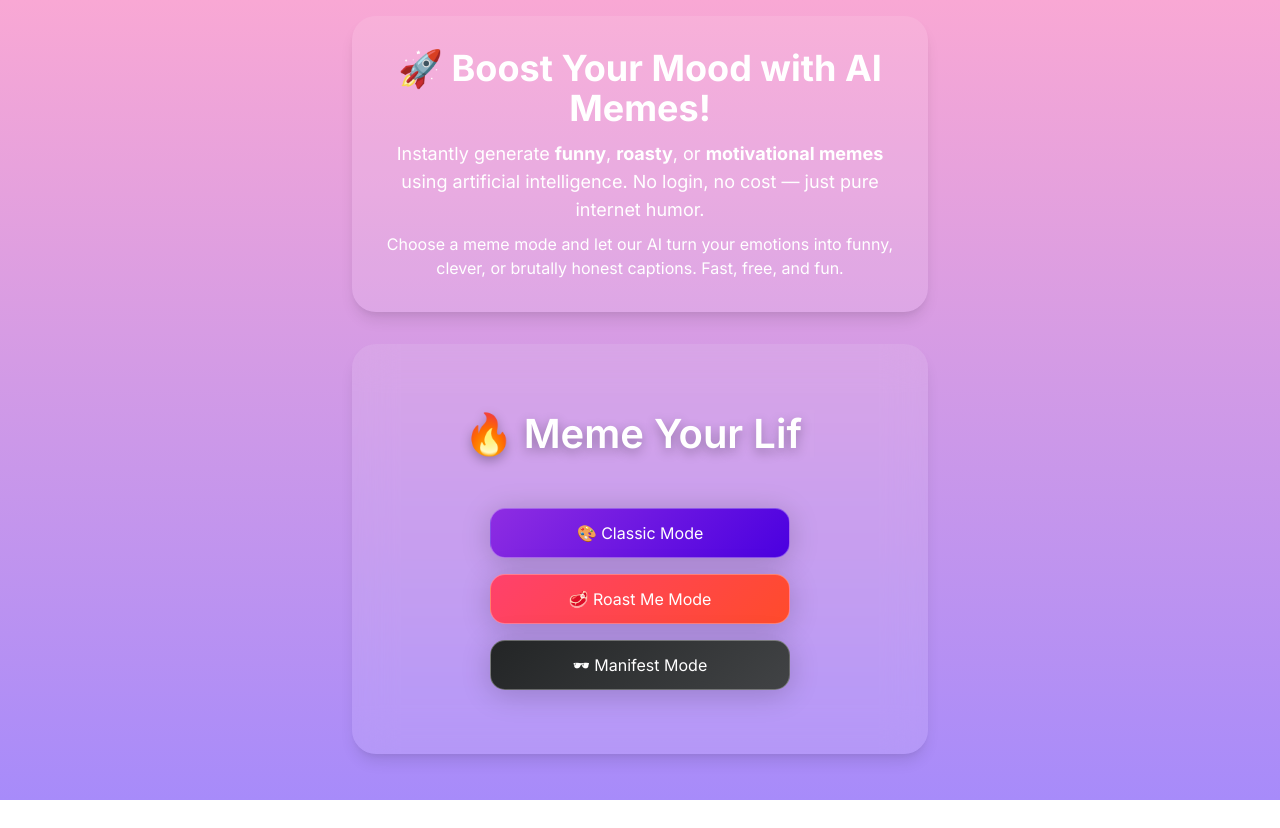
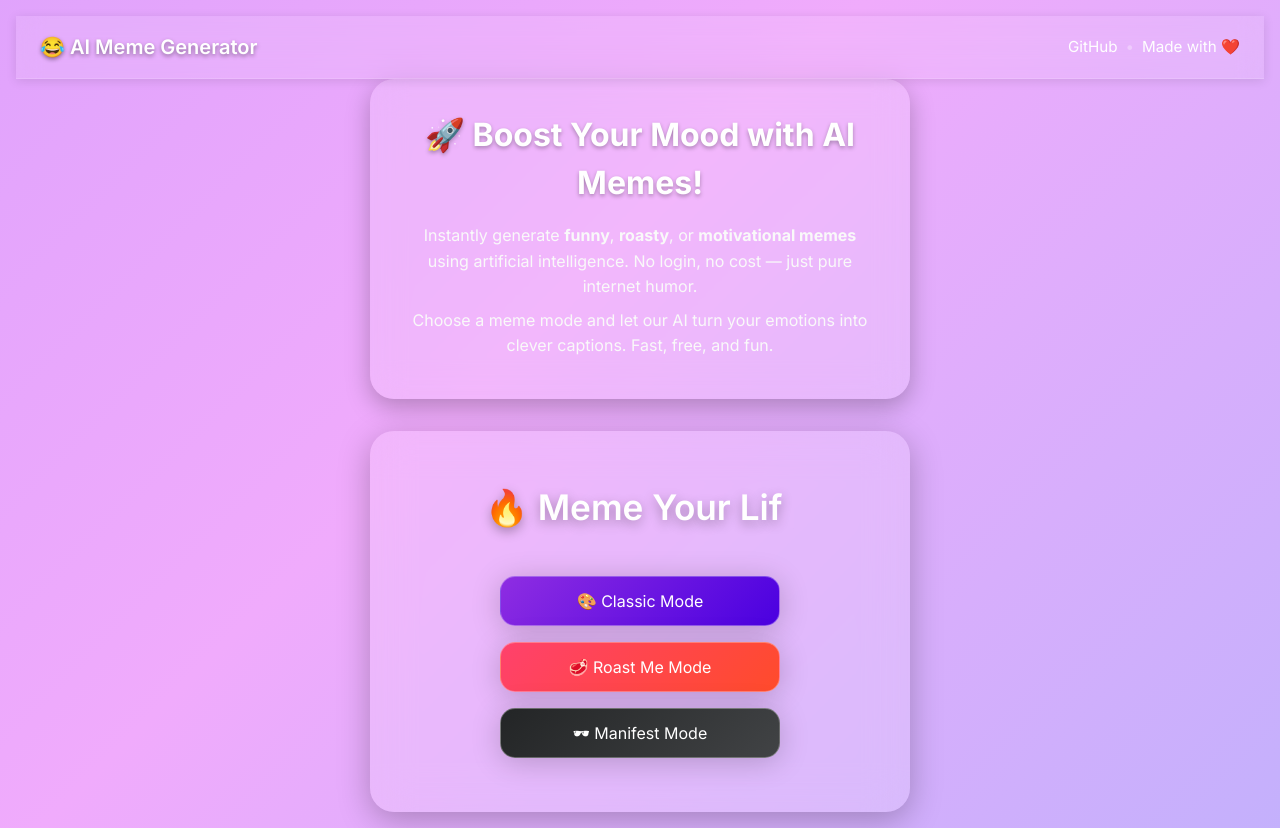
Before and after one commit to atakankaracali/aigeneratormeme, a React (Vite) app: page / in a window 1280 px wide. Before the commit the page ends 800 px from the top, so only its background shows below. Built offline with nearby package versions, Linux system fonts and the light colour scheme.

Commit message:
Edit-Main-Page

```diff
--- a/src/App.css
+++ b/src/App.css
@@ -21,7 +21,7 @@ body {
   display: flex;
   flex-direction: column;
   align-items: center;
-  justify-content: center;
+  justify-content: start;
   min-height: 100vh;
   width: 100%;
   padding: 1rem;
@@ -88,17 +88,6 @@ body {
   }
 }
 
-@media (max-width: 768px) {
-  .app-card {
-    padding: 1.5rem;
-    border-radius: 1rem;
-  }
-
-  .text-title {
-    font-size: 1.5rem;
-  }
-}
-
 .hero-card {
   width: 100%;
   max-width: 540px;
@@ -129,6 +118,15 @@ body {
 }
 
 @media (max-width: 768px) {
+  .app-card {
+    padding: 1.5rem;
+    border-radius: 1rem;
+  }
+
+  .text-title {
+    font-size: 1.5rem;
+  }
+
   .hero-card {
     padding: 1.5rem;
     border-radius: 1rem;
--- a/src/App.tsx
+++ b/src/App.tsx
@@ -4,6 +4,7 @@ import Intro from './components/Intro';
 import Question from './components/Question';
 import MemeDisplay from './components/MemeDisplay';
 import Loader from './components/Loader';
+import Header from './components/Header';
 import { motion } from "framer-motion";
 import './App.css';
 
@@ -101,24 +102,16 @@ function App() {
   const isRoastMode = mode === "roast";
 
   return (
-    <div className="app-wrapper flex flex-col items-center justify-start min-h-screen p-4 bg-gradient-to-b from-pink-300 to-purple-400">
+    <div className="app-wrapper">
+      <Header />
 
-      {/* 🔼 New SEO + Intro Card */}
-      <div className="w-full max-w-xl bg-white bg-opacity-10 backdrop-blur-md rounded-3xl shadow-lg p-6 sm:p-8 text-center mb-8">
-        <h1 className="text-3xl sm:text-4xl font-bold text-white mb-3">
-          🚀 Boost Your Mood with AI Memes!
-        </h1>
-        <p className="text-white text-base sm:text-lg mb-2">
-          Instantly generate <strong>funny</strong>, <strong>roasty</strong>, or <strong>motivational memes</strong> using artificial intelligence. No login, no cost — just pure internet humor.
-        </p>
-        <p className="text-white text-sm sm:text-base">
-          Choose a meme mode and let our AI turn your emotions into funny, clever, or brutally honest captions. Fast, free, and fun.
-        </p>
+      <div className="hero-card">
+        <h1>🚀 Boost Your Mood with AI Memes!</h1>
+        <p>Instantly generate <strong>funny</strong>, <strong>roasty</strong>, or <strong>motivational memes</strong> using artificial intelligence. No login, no cost — just pure internet humor.</p>
+        <p>Choose a meme mode and let our AI turn your emotions into clever captions. Fast, free, and fun.</p>
       </div>
 
-      {/* 🔽 Original Main Card */}
-      <div className="app-card w-full max-w-xl bg-white bg-opacity-10 backdrop-blur-md rounded-3xl shadow-lg p-6 sm:p-10 text-center">
-
+      <div className="app-card">
         {step === 0 && <Intro onNext={handleNextStep} />}
 
         {step === 1 && !isRoastMode && (
@@ -162,7 +155,7 @@ function App() {
             <motion.button
               whileHover={{ scale: 1.1 }}
               whileTap={{ scale: 0.95 }}
-              className="meme-button bg-purple-600 hover:bg-purple-700 text-white font-semibold py-3 px-6 rounded-full transition-all"
+              className="meme-button"
               onClick={generateMeme}
             >
               {isRoastMode ? '🥩 Roast Me' : '🚀 Generate Meme'}
@@ -179,7 +172,7 @@ function App() {
               whileHover={{ scale: 1.1 }}
               whileTap={{ scale: 0.95 }}
               onClick={restart}
-              className="restart-button mt-4 bg-white text-black py-2 px-5 rounded-full shadow-md"
+              className="restart-button"
             >
               🔄 Create Another Meme
             </motion.button>
--- /dev/null
+++ b/src/components/Header.tsx
@@ -0,0 +1,25 @@
+import './styles/header.css';
+
+const Header = () => {
+  return (
+    <header className="app-header">
+      <div className="header-left">
+        <span className="header-title">😂 AI Meme Generator</span>
+      </div>
+      <div className="header-right">
+        <a
+          href="https://github.com/your-repo"
+          target="_blank"
+          rel="noopener noreferrer"
+          className="header-link"
+        >
+          GitHub
+        </a>
+        <span className="header-divider">•</span>
+        <span className="header-made">Made with ❤️</span>
+      </div>
+    </header>
+  );
+};
+
+export default Header;
--- a/src/components/Intro.tsx
+++ b/src/components/Intro.tsx
@@ -11,7 +11,7 @@ const Intro = ({ onNext }: IntroProps) => (
     transition={{ duration: 0.5 }}
     className="intro-container"
   >
-    <h2 className="intro-title">
+    <h2 className="intro-title" aria-label="AI Meme Generator animated title">
       <Typewriter
         words={['😂 AI Meme Generator', '🔥 Meme Your Life', '🚀 Boost Your Mood!']}
         loop={0}
--- a/src/components/MemeDisplay.tsx
+++ b/src/components/MemeDisplay.tsx
@@ -26,15 +26,10 @@ const MemeDisplay = ({ meme }: MemeDisplayProps) => {
   };
 
   const handleDownload = () => {
-    if (memeRef.current === null) return;
-
+    if (!memeRef.current) return;
     toPng(memeRef.current, { cacheBust: true })
-      .then((dataUrl) => {
-        saveAs(dataUrl, 'meme.png');
-      })
-      .catch((err) => {
-        console.error('❌ Download Error:', err);
-      });
+      .then((dataUrl) => saveAs(dataUrl, 'meme.png'))
+      .catch((err) => console.error('❌ Download Error:', err));
   };
 
   return (
@@ -48,7 +43,6 @@ const MemeDisplay = ({ meme }: MemeDisplayProps) => {
         ref={memeRef}
       >
         <h3 className="meme-title">🔥 Your Meme 🔥</h3>
-
         <p className="meme-text">{meme}</p>
 
         <div className="button-group">
--- a/src/components/Question.tsx
+++ b/src/components/Question.tsx
@@ -8,26 +8,32 @@ type QuestionProps = {
   setSelected: (val: string) => void;
 };
 
-const Question = ({ title, options, setSelected }: QuestionProps) => (
+const Question = ({ title, options, selected, setSelected }: QuestionProps) => (
   <motion.div
-    initial={{ opacity: 0 }}
-    animate={{ opacity: 1 }}
+    initial={{ opacity: 0, y: 10 }}
+    animate={{ opacity: 1, y: 0 }}
     transition={{ duration: 0.5 }}
     className="question-container"
   >
-    <h2 className="question-title">{title}</h2>
+    <h3 className="question-title">{title}</h3>
+
     <div className="option-group">
-      {options.map((option) => (
+      {options.map((option) => {
+        const isActive = selected === option;
+
+        return (
           <motion.button
             key={option}
-          whileHover={{ scale: 1.1 }}
+            whileHover={{ scale: 1.05 }}
             whileTap={{ scale: 0.95 }}
             onClick={() => setSelected(option)}
-          className="option-button"
+            className={`option-button ${isActive ? 'selected' : ''}`}
+            aria-pressed={isActive}
           >
             {option}
           </motion.button>
-      ))}
+        );
+      })}
     </div>
   </motion.div>
 );
--- /dev/null
+++ b/src/components/styles/header.css
@@ -0,0 +1,56 @@
+.app-header {
+    position: sticky;
+    top: 0;
+    z-index: 50;
+    width: 100%;
+    padding: 1rem 1.5rem;
+    background: rgba(255, 255, 255, 0.1);
+    backdrop-filter: blur(12px);
+    display: flex;
+    justify-content: space-between;
+    align-items: center;
+    border-bottom: 1px solid rgba(255, 255, 255, 0.15);
+    box-shadow: 0 2px 10px rgba(0, 0, 0, 0.1);
+  }
+
+  .header-title {
+    font-size: 1.25rem;
+    font-weight: 600;
+    color: #fff;
+    text-shadow: 0 2px 4px rgba(0, 0, 0, 0.4);
+  }
+
+  .header-right {
+    display: flex;
+    align-items: center;
+    gap: 0.5rem;
+    font-size: 0.95rem;
+    color: #f1f1f1;
+  }
+
+  .header-link {
+    color: #fff;
+    text-decoration: none;
+    transition: opacity 0.3s ease;
+  }
+
+  .header-link:hover {
+    opacity: 0.75;
+  }
+
+  .header-divider {
+    color: rgba(255, 255, 255, 0.3);
+  }
+
+  .header-made {
+    font-weight: 400;
+    color: #fefefe;
+  }
+
+  @media (max-width: 640px) {
+    .app-header {
+      flex-direction: column;
+      gap: 0.5rem;
+      text-align: center;
+    }
+  }
--- a/src/components/styles/intro.css
+++ b/src/components/styles/intro.css
@@ -2,16 +2,16 @@
   text-align: center;
   display: flex;
   flex-direction: column;
-  gap: 2rem;
+  gap: 1.8rem;
   align-items: center;
-  padding: 1.5rem;
+  padding: 1.4rem;
   max-width: 100%;
   margin: 0 auto;
 }
 
 .intro-title {
-  font-size: 2rem;
-  font-weight: 600;
+  font-size: 1.9rem;
+  font-weight: 550;
   color: white;
   text-shadow: 0 4px 12px rgba(0, 0, 0, 0.3);
   line-height: 1.3;
@@ -19,7 +19,7 @@
 
 @media (min-width: 640px) {
   .intro-title {
-    font-size: 2.5rem;
+    font-size: 2.2rem;
   }
 }
 
--- a/src/components/styles/memeDisplay.css
+++ b/src/components/styles/memeDisplay.css
@@ -82,6 +82,12 @@
   transform: translateY(-2px);
   opacity: 0.9;
 }
+.tweet-button:focus,
+.copy-button:focus,
+.download-button:focus {
+  outline: 2px solid rgba(255, 255, 255, 0.5);
+  outline-offset: 2px;
+}
 
 @media (max-width: 480px) {
   .meme-container {
--- a/src/components/styles/question.css
+++ b/src/components/styles/question.css
@@ -32,4 +32,33 @@
   cursor: pointer;
   transition: all 0.3s ease;
   font-size: 1rem;
+  min-width: 130px;
+  max-width: 220px;
+  text-align: center;
 }
+
+.option-button:hover {
+  transform: scale(1.05);
+  background: linear-gradient(135deg, #a78bfa, #7c3aed);
+}
+
+.option-button.selected {
+  background: linear-gradient(135deg, #34d399, #059669);
+  color: #ffffff;
+  font-weight: 700;
+  border: 2px solid rgba(255, 255, 255, 0.4);
+  transform: scale(1.03);
+  box-shadow: 0 6px 20px rgba(34, 197, 94, 0.5);
+}
+
+@media (max-width: 480px) {
+  .option-button {
+    padding: 12px 20px;
+    font-size: 0.95rem;
+    min-width: 100px;
+  }
+
+  .question-title {
+    font-size: 1.5rem;
+  }
+}
```
Lines whose indentation alone changed are shown as unchanged.
